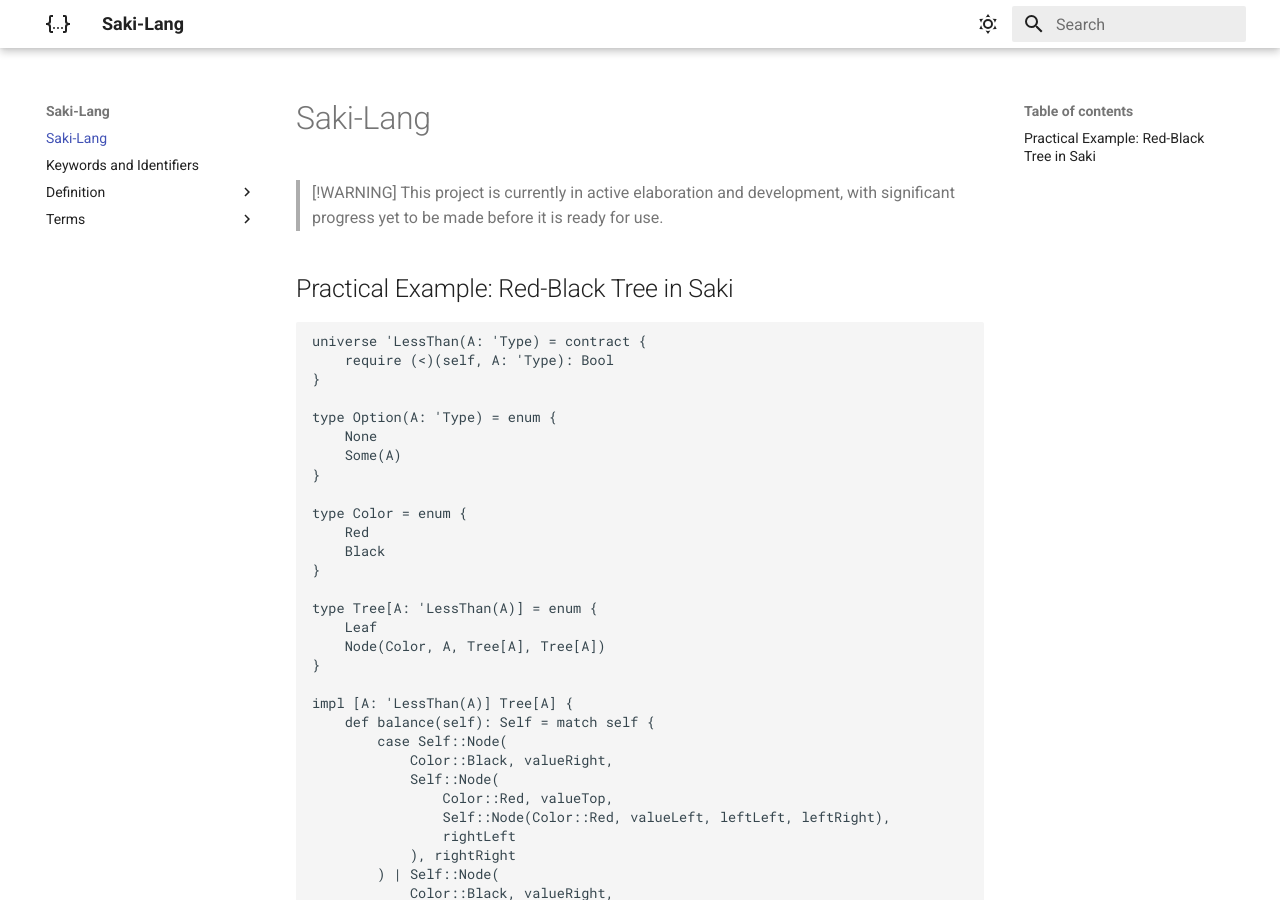
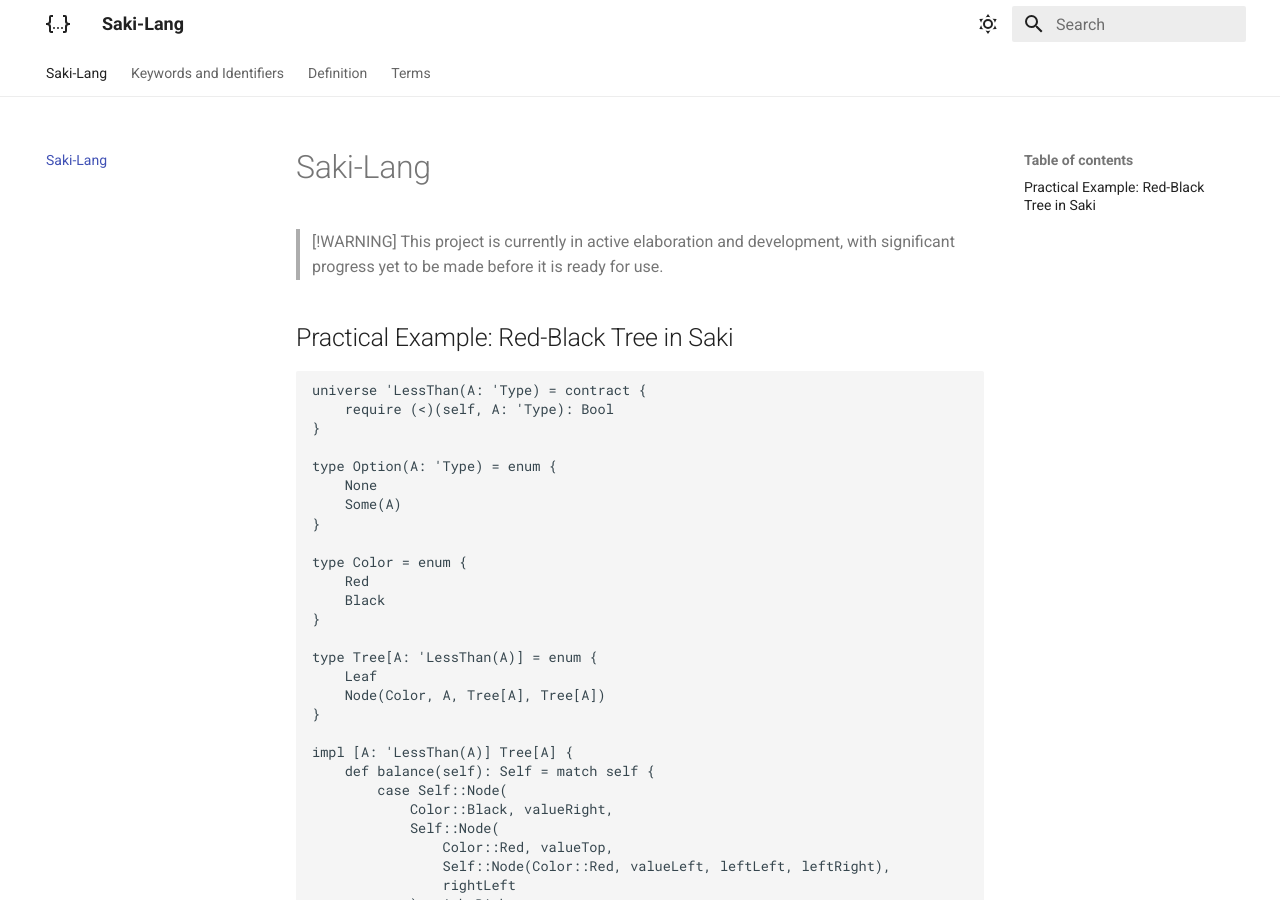
Before and after one commit to saki-lang/saki-lang.github.io, an MkDocs documentation site: the page built from docs/index.md, in a window 1280 px wide and 900 px high. Built offline with MkDocs 1.6.1 and Material for MkDocs 9.7.7, drawn with Linux system fonts in a browser that asks for light colours.

Commit message:
style: add features

```diff
--- a/mkdocs.yml
+++ b/mkdocs.yml
@@ -3,6 +3,10 @@
   name: material
   icon:
     logo: 'material/code-json'
+  features:
+    - content.action.edit
+    - navigation.tabs
+    - navigation.instant
   palette:
     # Palette toggle for light mode
     - media: "(prefers-color-scheme: light)"
```
